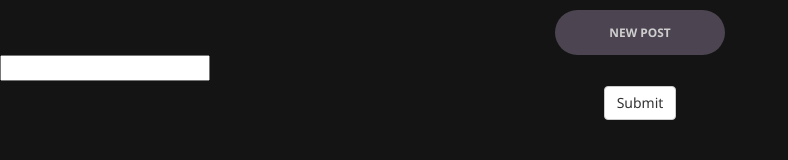
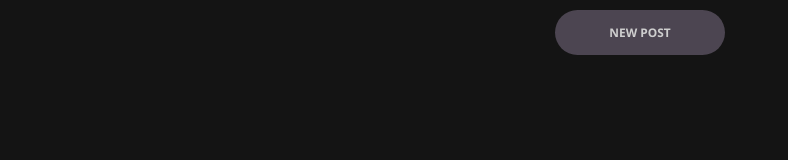
Before and after one commit to Justplayit/AppAzure, a plain HTML site: page public/index.html in a window 1280 px wide. Shown: the whole page, without its empty margins (0-788 px from the left). Drawn offline with Linux system fonts and the light colour scheme.

Commit message:
searching for problems

```diff
--- a/public/index.html
+++ b/public/index.html
@@ -30,15 +30,15 @@
         </div>
     </div>
 
-    <form id="search" method="post" action="">
-        <div> <input type="text" id="search-id"></div>
-          <div id='menu' class="col-lg-12 col-md-12 col-sm-12">
-            <div id="buttons-wrapper" class="col-md-12 text-center">
-                <input type="submit" class="btn btn-default" value="Submit">
+    <!--<form id="search" method="post" action="">-->
+        <!--<div> <input type="text" id="search-id"></div>-->
+          <!--<div id='menu' class="col-lg-12 col-md-12 col-sm-12">-->
+            <!--<div id="buttons-wrapper" class="col-md-12 text-center">-->
+                <!--<input type="submit" class="btn btn-default" value="Submit">-->
 
-            </div>
-        </div>
-    </form>
+            <!--</div>-->
+        <!--</div>-->
+    <!--</form>-->
 
     <footer class="col-md-12">
 
```
